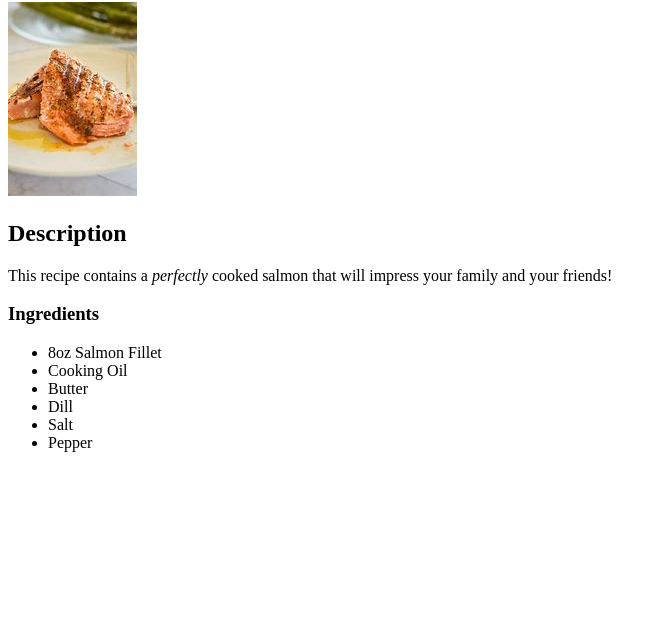
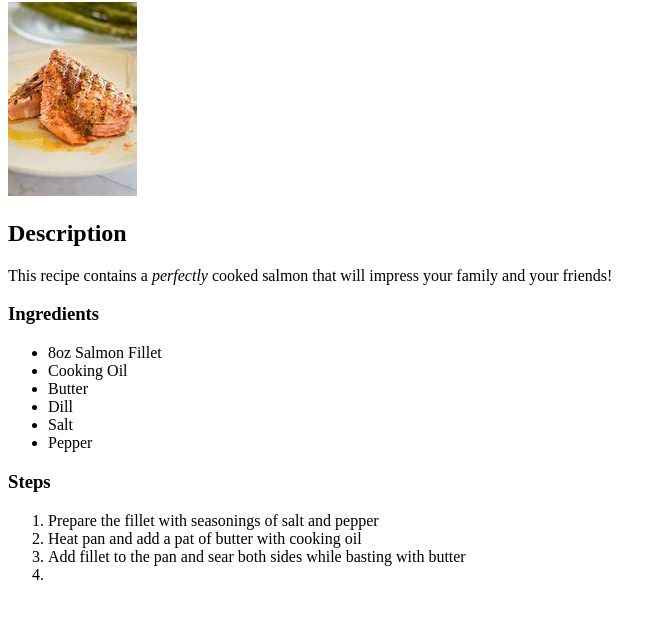
Before and after one commit to vinmart011/odin-recipies, a plain HTML site: page odin-recipies/recipes/salmon.html in a window 1280 px wide. Shown: the part 78-696 px from the top of the page, without its empty margins (0-666 px from the left). Drawn offline with Linux system fonts and the light colour scheme.

Commit message:
Adding unfinished steps to cook

```diff
--- a/odin-recipies/recipes/salmon.html
+++ b/odin-recipies/recipes/salmon.html
@@ -9,8 +9,10 @@
     <h1>Salmon Recipe</h1>
     <img src="../images/salmon.jpg" />
     <h2>Description</h2>
+
     <p>This recipe contains a <em>perfectly</em> cooked salmon
     that will impress your family and your friends!</p>
+
     <h3>Ingredients</h3>
     <ul>
         <li>8oz Salmon Fillet</li>
@@ -20,5 +22,14 @@
         <li>Salt</li>
         <li>Pepper</li>
     </ul>
+
+    <h3>Steps</h3>
+    <ol>
+        <li>Prepare the fillet with seasonings of salt and pepper</li>
+        <li>Heat pan and add a pat of butter with cooking oil</li>
+        <li>Add fillet to the pan and sear both sides while basting with butter</li>
+        <li></li>
+    </ol>
+
 </body>
 </html>
```
